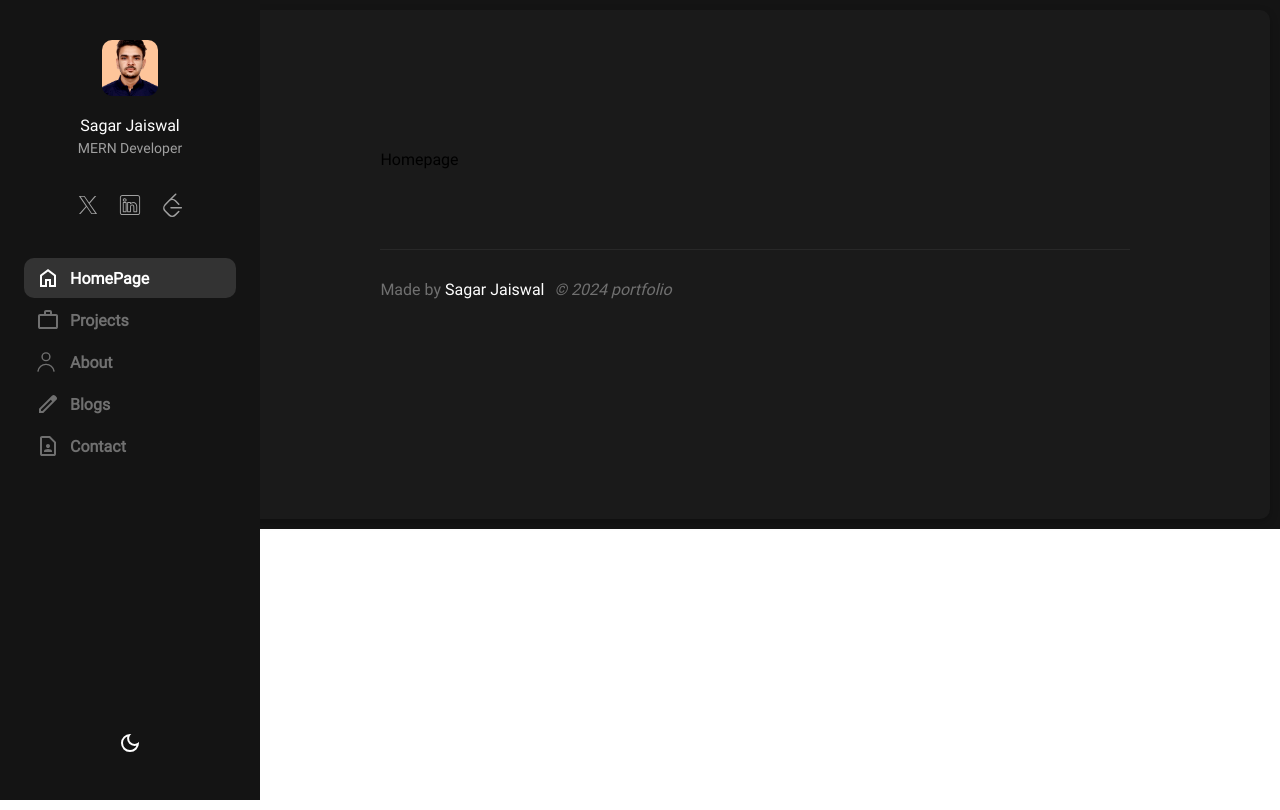
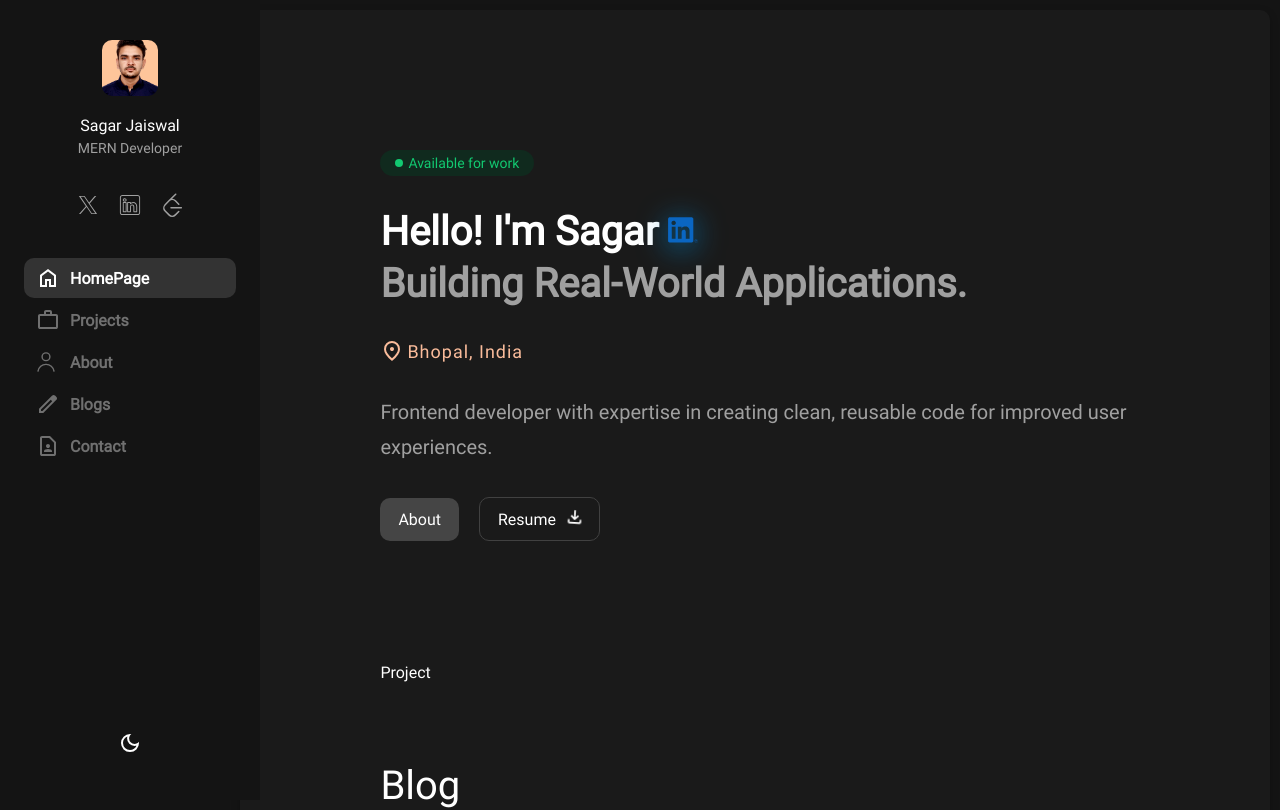
Before and after one commit to isagarjaiswal/portfolio, a React (Create React App) app: page / in a window 1280 px wide. Shown: the top 810 px of the page. Built offline with nearby package versions, Linux system fonts and the light colour scheme.

Commit message:
completed !!

```diff
--- a/src/icons/index.js
+++ b/src/icons/index.js
@@ -12,6 +12,10 @@ export { MenuIcon } from "./menuIcon";
 export { CrossIcon } from "./crossIcon";
 export { CopyIcon } from "./copyIcon";
 export { ResumeDone } from "./resumeDone";
+export { LocationIcon } from "./locationIcon.jsx";
+export { LinkdlnIconHome } from "./linkedlnIconHome.jsx"
+export { ResumeDownload } from "./resumeDownload.jsx"
+
 
 export { Html } from "./html"
 export { Css } from "./css"
--- a/src/icons/linkedlnIconHome.jsx
+++ b/src/icons/linkedlnIconHome.jsx
@@ -1,6 +1,6 @@
 import React from 'react'
 
-const LinkdlnIconHome = () => {
+export const LinkdlnIconHome = () => {
     return (
         <svg
             xmlns="http://www.w3.org/2000/svg"
@@ -21,7 +21,3 @@ const LinkdlnIconHome = () => {
         </svg>
     );
 }
-
-
-
-export default LinkdlnIconHome
--- a/src/icons/locationIcon.jsx
+++ b/src/icons/locationIcon.jsx
@@ -1,6 +1,6 @@
 import React from "react";
 
-function LocationIcon() {
+export function LocationIcon() {
     return (
         <svg
             xmlns="http://www.w3.org/2000/svg"
@@ -14,5 +14,3 @@ function LocationIcon() {
         </svg>
     );
 }
-
-export default LocationIcon;
--- a/src/icons/resumeDownload.jsx
+++ b/src/icons/resumeDownload.jsx
@@ -1,6 +1,6 @@
 import React from 'react'
 
-const ResumeDownload = ({ dimension = "24" }) => {
+export const ResumeDownload = ({ dimension = "24" }) => {
     return (
         <svg
             xmlns="http://www.w3.org/2000/svg"
@@ -13,5 +13,3 @@ const ResumeDownload = ({ dimension = "24" }) => {
         </svg>
     );
 }
-
-export default ResumeDownload
--- a/src/pages/homepage/homepage.jsx
+++ b/src/pages/homepage/homepage.jsx
@@ -1,8 +1,68 @@
-import React from 'react'
+import React, { useState } from 'react'
 import "./homepage.scss"
+import { useNavigate } from 'react-router-dom';
+import { LinkItem } from '../../component/index';
+import { LocationIcon, LinkdlnIconHome, ResumeDone, ResumeDownload } from '../../icons/index';
+import { Project, Blog } from '../index';
 
 export const Homepage = () => {
+  const navigate = useNavigate();
+  const [isDownload, setIsDownload] = useState(false)
+  const toggleDownload = () => {
+    setIsDownload(true);
+    setTimeout(() => {
+      setIsDownload(false);
+    }, 2000);
+  };
+
+  const RESUME_LINK = "https://docs.google.com/document/d/1cO_WST3hRMSxJDEVjT4FJyK6FC8LL0FH6mxwGwmXugs/export?format=pdf"
+
+
   return (
-    <div>Homepage  </div>
-  )
+    <>
+      <div className="container">
+        <div className="available-for-work-container">
+          <div className="dot-icon-container"></div>
+          <div className="available-for-work">Available for work</div>
+        </div>
+        <div className="header">
+          <div className="header-title">Hello! I'm Sagar
+            <div className="clapping-icon">
+              <LinkItem link="https://www.linkedin.com/in/sagar-jaiswal-%F0%9F%87%AE%F0%9F%87%B3-b35bb321b/" icon={<LinkdlnIconHome />} />
+            </div>
+          </div>
+          <div className="header-description">Building Real-World Applications.</div>
+        </div>
+
+        <div className="header-location"><LocationIcon /> Bhopal, India</div>
+
+        <div className="content">
+          Frontend developer with expertise in creating clean, reusable code for improved user experiences.
+        </div>
+        <div className="footer">
+          <button className="footer-btn-about" onClick={() => navigate("/about")}>
+            About
+          </button>
+          <button className="resume-btn" onClick={toggleDownload}>
+            <a
+              href={`${RESUME_LINK}`}
+              rel="noreferrer noopener"
+              target="_blank"
+              download >
+              Resume
+              {isDownload ? (<ResumeDone dimension='20' />)
+                :
+                (<div className='shake-animation' >
+                  <ResumeDownload dimension='20' />
+                </div>)}
+            </a>
+          </button>
+        </div>
+        <div className="additional-footer">
+          <Project head="Selected Work" />
+          <Blog />
+        </div>
+      </div>
+    </>
+  );
 }
--- a/src/pages/homepage/homepage.scss
+++ b/src/pages/homepage/homepage.scss
@@ -0,0 +1,187 @@
+@import "../../component/variable.scss";
+
+.container {
+  display: flex;
+  flex-direction: column;
+  align-items: flex-start;
+  color: var(--primary); /* White */
+  gap: 32px;
+}
+
+.available-for-work-container {
+  display: flex;
+  background-color: var(--greenGB); /* Brown */
+  align-items: center;
+  gap: 5px;
+  border-radius: 15px;
+  padding: 5px 15px;
+}
+
+.dot-icon-container {
+  background-color: var(--green); /* Green */
+  width: 8px;
+  height: 8px;
+  border-radius: 50%;
+}
+
+.available-for-work {
+  color: var(--green); /* Green */
+  font-size: $text-p2;
+}
+
+.header {
+}
+
+.header-title {
+  display: flex;
+  align-items: center;
+  font-size: $text-h1;
+  font-weight: 600;
+}
+.clapping-icon {
+  color: #0A66C2;
+  margin-left: 10px;
+  animation: shadowAnimation 2s infinite;
+  cursor: pointer;
+}
+
+@keyframes shadowAnimation {
+  0% {
+    filter: drop-shadow(rgb(2, 136, 209) 0px 5px 15px);
+  }
+  50% {
+    filter: drop-shadow(rgb(2, 136, 209, 0.5) 0px 5px 15px);
+  }
+  100% {
+    filter: drop-shadow(rgb(2, 136, 209) 0px 5px 15px);
+  }
+}
+
+.header-description {
+  margin-top: 5px;
+
+  color: var(--secondary); /* Medium Gray */
+  font-size: $text-h1;
+  font-weight: 600;
+}
+
+.header-location {
+  display: flex;
+  align-items: center;
+  gap: 3px;
+  color: var(--Accent); /* Light Orange */
+  font-size: $text-h5;
+  letter-spacing: 1px;
+}
+
+.content {
+  color: var(--secondary); /* Medium Gray */
+  font-size: $text-h4;
+  line-height: 35px;
+}
+
+.footer {
+  display: flex;
+  width: 100%;
+  align-items: center;
+  gap: 20px;
+  margin-bottom: 50px;
+}
+
+.footer-btn-about {
+  cursor: pointer;
+  padding: 12px 18px;
+  text-decoration: none;
+  font-size: $text-p1;
+  font-weight: 500;
+  border-radius: 10px;
+  border: none;
+  color: var(--primary); /* White */
+  display: flex;
+  justify-content: center;
+  align-items: center;
+  gap: 5px;
+  background-color: var(--action-bg-pressed); /* Dark Gray */
+}
+.resume-btn {
+  cursor: pointer;
+  background-color: transparent;
+  border: none;
+  a {
+    text-decoration: none;
+    padding: 9px 18px;
+    display: flex;
+    align-items: center;
+    text-decoration: none;
+    font-size: $text-p1;
+    font-weight: 400;
+    border-radius: 10px;
+    border: none;
+    color: var(--primary);
+    display: flex;
+    justify-content: center;
+    align-items: center;
+    gap: 5px;
+    background-color: var(--bg1);
+    border: 1px solid var(--ghost-bg-pressed);
+  }
+}
+.shake-animation {
+  animation: shake 0.5s ease-in-out infinite;
+  animation-delay: 3s;
+}
+@keyframes shake {
+  0% {
+    transform: translateX(0);
+  }
+  50% {
+    transform: translateX(5px) rotate(5deg);
+  }
+  100% {
+    transform: translateX(0);
+  }
+}
+
+.additional-footer {
+  margin-top: 40px;
+  display: flex;
+  flex-direction: column;
+  gap: 80px;
+}
+@media screen and (max-width: $screenVerticleMobile) {
+  .header-title {
+    align-items: center;
+    font-size: $text-h1m;
+  }
+  .clapping-icon {
+    margin-left: 10px;
+  }
+
+  .header-description {
+    font-size: $text-h1m;
+    line-height: 50px;
+  }
+
+  .content {
+    color: var(--secondary);
+    font-size: $text-h4;
+    line-height: 32px;
+  }
+
+  .footer {
+    display: flex;
+    flex-direction: column;
+    justify-content: center;
+  }
+
+  .footer-btn-about {
+    width: 100%;
+  }
+  .resume-btn {
+    width: 100%;
+  }
+
+  .additional-footer {
+    margin-top: 0px;
+  }
+}
```
Also changed, not shown: src/component/index.js (line endings or trailing spaces).
